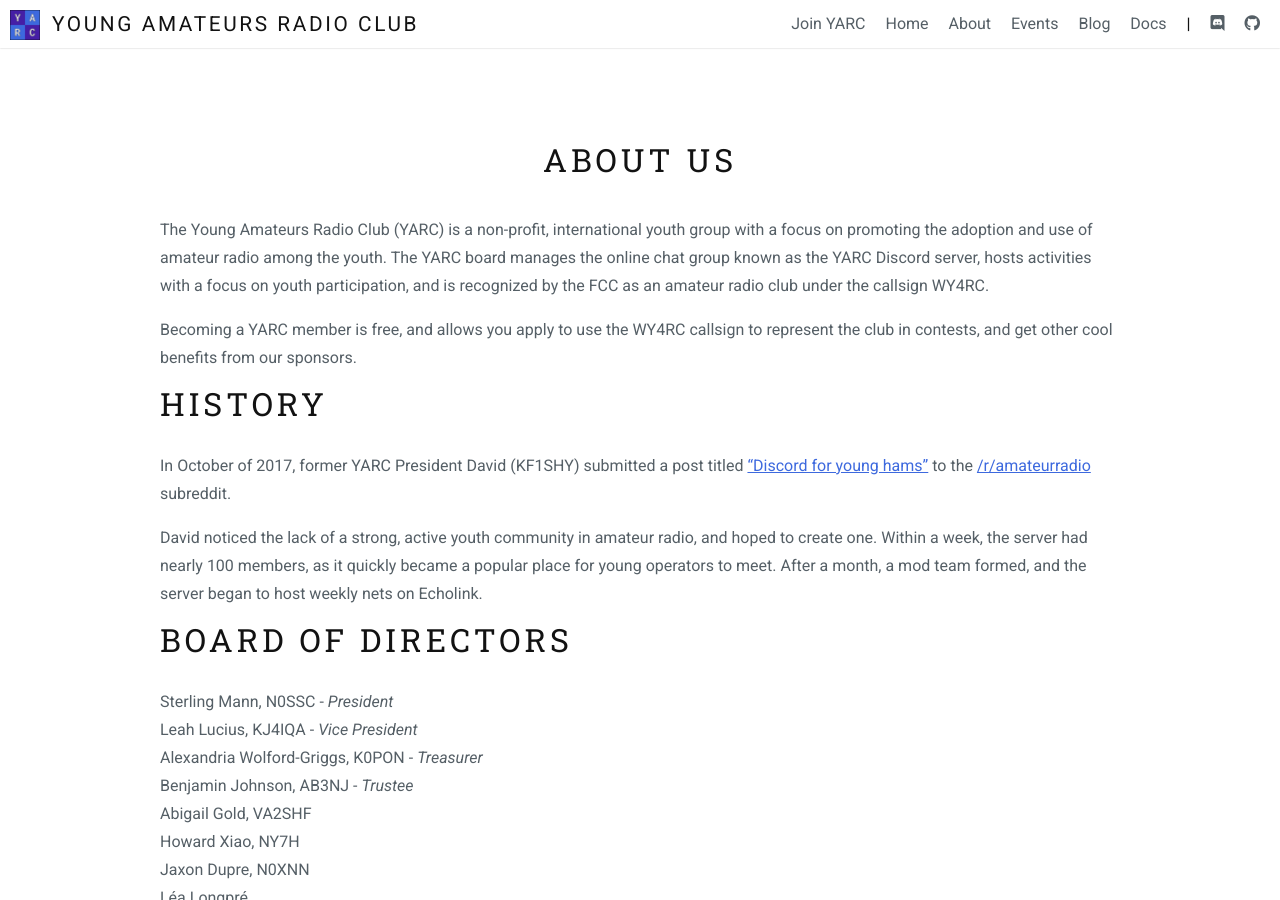
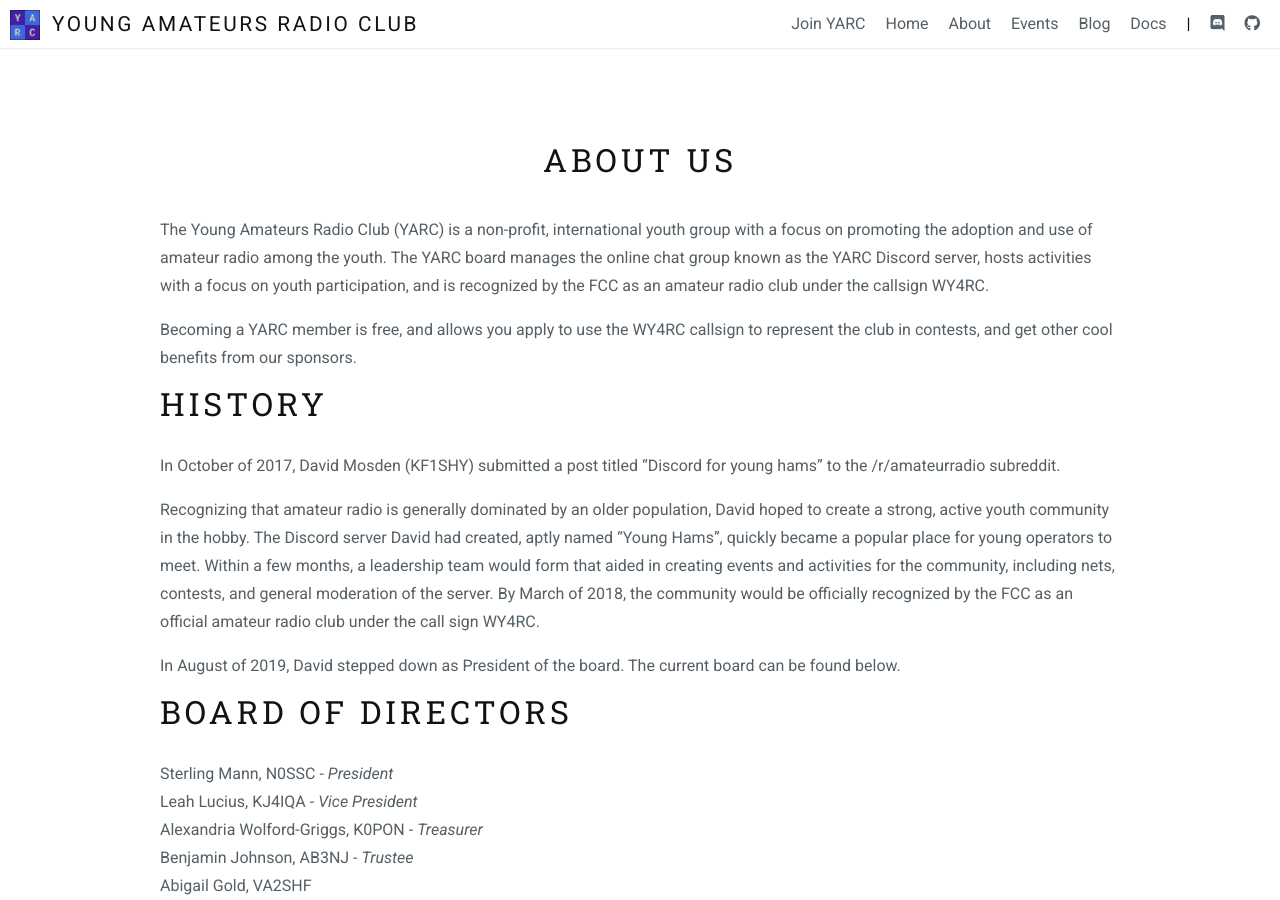
Before and after one commit to young-amateurs-rc/yarc-website, a Jekyll site: the page built from about.md, in a window 1280 px wide and 900 px high. Built offline with Jekyll 4.4.1, drawn with Linux system fonts in a browser that asks for light colours; nearby versions of some CDN libraries.

Commit message:
Updated About page with new history section from David

```diff
--- a/about.md
+++ b/about.md
@@ -9,9 +9,12 @@ Becoming a YARC member is free, and allows you apply to use the WY4RC callsign t
 
 ## History
 
-In October of 2017, former YARC President David (KF1SHY) submitted a post titled ["Discord for young hams"](https://redd.it/73urv5) to the [/r/amateurradio](https://www.reddit.com/r/amateurradio/) subreddit.
+In October of 2017, David Mosden (KF1SHY) submitted a post titled “Discord for young hams” to the /r/amateurradio subreddit.
 
-David noticed the lack of a strong, active youth community in amateur radio, and hoped to create one. Within a week, the server had nearly 100 members, as it quickly became a popular place for young operators to meet. After a month, a mod team formed, and the server began to host weekly nets on Echolink.
+Recognizing that amateur radio is generally dominated by an older population, David hoped to create a strong, active youth community in the hobby. The Discord server David had created, aptly named "Young Hams", quickly became a popular place for young operators to meet.
+Within a few months, a leadership team would form that aided in creating events and activities for the community, including nets, contests, and general moderation of the server. By March of 2018, the community would be officially recognized by the FCC as an official amateur radio club under the call sign WY4RC.
+
+In August of 2019, David stepped down as President of the board. The current board can be found below.
 
 ## Board of Directors
 
```
